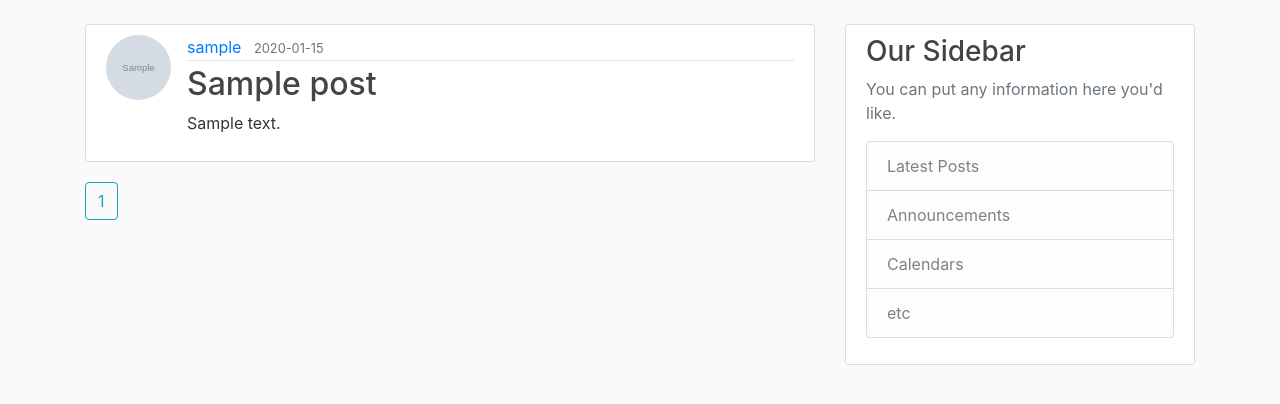
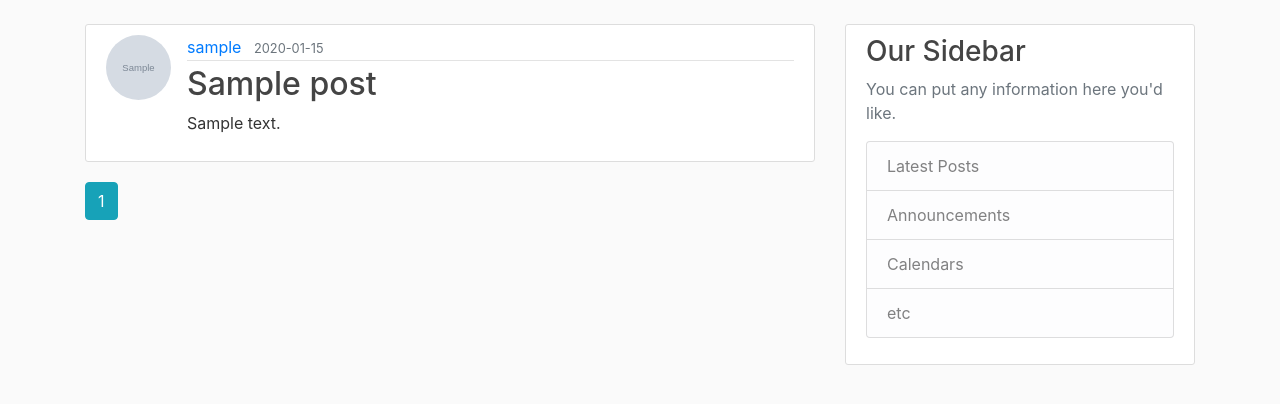
Before and after one commit to davidhammaker/YouTubeFlaskBlog, a Flask app: page / in a window 1280 px wide. Shown: the part 56-460 px from the top of the page. Run offline with Flask 2, Linux system fonts and the light colour scheme; tables that the repository leaves empty hold one stand-in row (values such as "Sample post"); grey boxes marked "Sample" are stand-in pictures; some libraries are stand-ins or nearby versions.

Commit message:
Re-style buttons
Specifically, if the button matches the current page, the button will be
blue with no outline instead of white with a blue outline, which is the
style that the others all have.

```diff
--- a/flaskblog/templates/home.html
+++ b/flaskblog/templates/home.html
@@ -16,7 +16,11 @@
     {% endfor %}
     {% for page_num in posts.iter_pages(left_edge=1, right_edge=1, left_current=1, right_current=2) %}
         {% if page_num %}
-            <a class="btn btn-outline-info mb-4" href="{{ url_for('home', page=page_num) }}">{{ page_num }}</a>
+            {% if posts.page == page_num %}
+                <a class="btn btn-info mb-4" href="{{ url_for('home', page=page_num) }}">{{ page_num }}</a>
+            {% else %}
+                <a class="btn btn-outline-info mb-4" href="{{ url_for('home', page=page_num) }}">{{ page_num }}</a>
+            {% endif %}
         {% else %}
             ...
         {% endif %}
```
